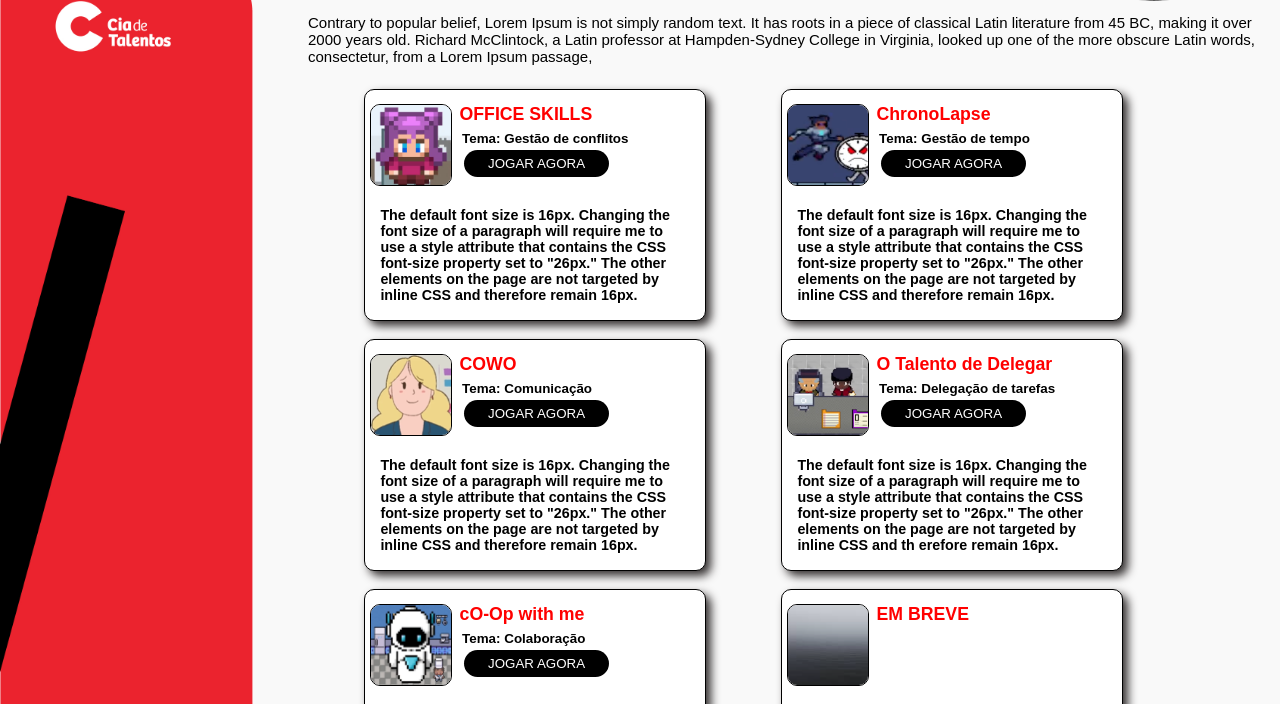
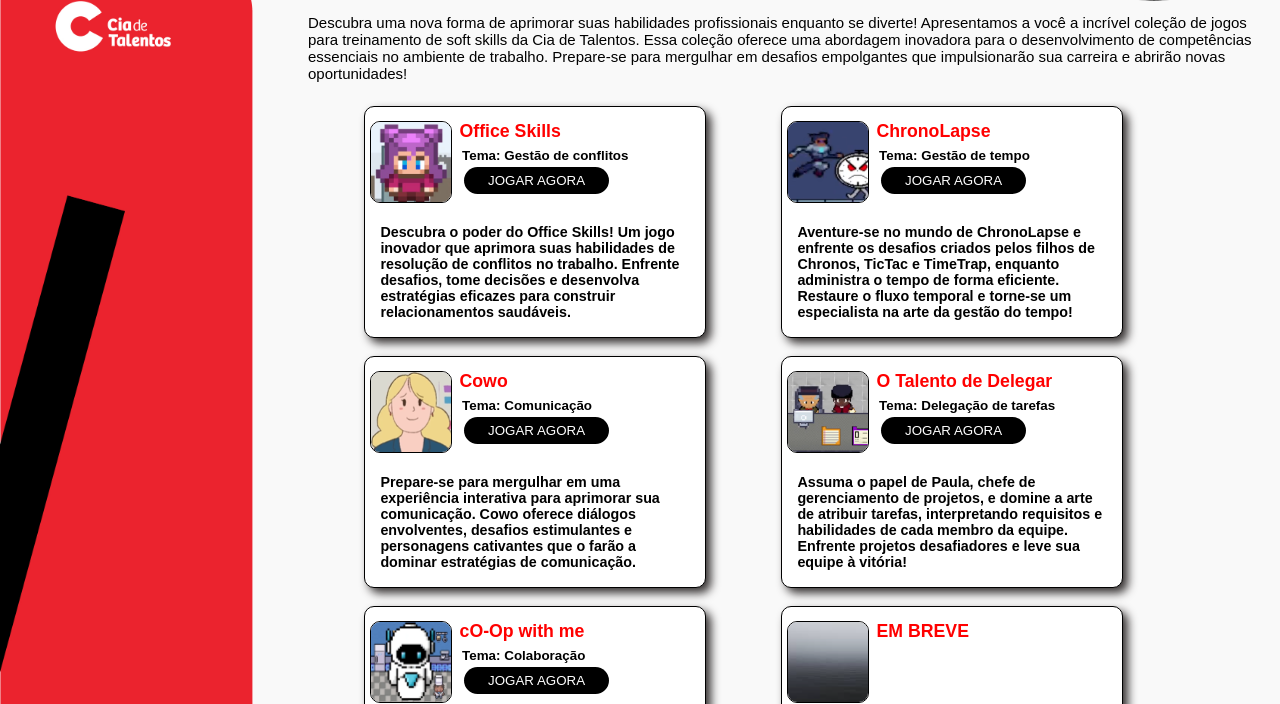
Before and after one commit to lidiamariano/LP, a plain HTML site: page modelo.html in a window 1280 px wide. Shown: the part 55-759 px from the top of the page. Drawn offline with Linux system fonts and the light colour scheme.

Commit message:
Update modelo.html

```diff
--- a/modelo.html
+++ b/modelo.html
@@ -13,10 +13,7 @@
 <body>
     <header>
         <h1>NOSSOS JOGOS</h1>
-        <p>Contrary to popular belief, Lorem Ipsum is not simply random text.
-            It has roots in a piece of classical Latin literature from 45 BC, making it over 2000 years old.
-            Richard McClintock, a Latin professor at Hampden-Sydney College in Virginia,
-            looked up one of the more obscure Latin words, consectetur, from a Lorem Ipsum passage, </p>
+        <p>Descubra uma nova forma de aprimorar suas habilidades profissionais enquanto se diverte! Apresentamos a você a incrível coleção de jogos para treinamento de soft skills da Cia de Talentos. Essa coleção oferece uma abordagem inovadora para o desenvolvimento de competências essenciais no ambiente de trabalho. Prepare-se para mergulhar em desafios empolgantes que impulsionarão sua carreira e abrirão novas oportunidades!</p>
     </header>
     <div class="cards">
         <section class="jogo1">
@@ -27,7 +24,7 @@
                     </div>
                     <div class="textCard3">
                         <div class="textCard">
-                            <h5>OFFICE SKILLS</h5>
+                            <h5>Office Skills</h5>
                         </div>
                         <div class="textCard2">
                             <h6>Tema: Gestão de conflitos</h>
@@ -38,7 +35,7 @@
                     </div>
                 </div>
 
-                <h6>The default font size is 16px. Changing the font size of a paragraph will require me to use a style attribute that contains the CSS font-size property set to "26px." The other elements on the page are not targeted by inline CSS and therefore remain 16px.</h6>
+                <h6>Descubra o poder do Office Skills! Um jogo inovador que aprimora suas habilidades de resolução de conflitos no trabalho. Enfrente desafios, tome decisões e desenvolva estratégias eficazes para construir relacionamentos saudáveis.</h6>
             </div>
         </section>
         <section class="jogo2">
@@ -60,7 +57,7 @@
                     </div>
                 </div>
 
-                <h6>The default font size is 16px. Changing the font size of a paragraph will require me to use a style attribute that contains the CSS font-size property set to "26px." The other elements on the page are not targeted by inline CSS and therefore remain 16px.</h6>
+                <h6>Aventure-se no mundo de ChronoLapse e enfrente os desafios criados pelos filhos de Chronos, TicTac e TimeTrap, enquanto administra o tempo de forma eficiente. Restaure o fluxo temporal e torne-se um especialista na arte da gestão do tempo!</h6>
             </div>
         </section>
         <section class="jogo3">
@@ -71,7 +68,7 @@
                     </div>
                     <div class="textCard3">
                         <div class="textCard">
-                            <h5>COWO</h5>
+                            <h5>Cowo</h5>
                         </div>
                         <div class="textCard2">
                             <h6>Tema: Comunicação</h>
@@ -82,7 +79,7 @@
                     </div>
                 </div>
 
-                <h6>The default font size is 16px. Changing the font size of a paragraph will require me to use a style attribute that contains the CSS font-size property set to "26px." The other elements on the page are not targeted by inline CSS and therefore remain 16px.</h6>
+                <h6> Prepare-se para mergulhar em uma experiência interativa para aprimorar sua comunicação. Cowo oferece diálogos envolventes, desafios estimulantes e personagens cativantes que o farão a dominar estratégias de comunicação.</h6>
             </div>
         </section>
         <section class="jogo4">
@@ -104,8 +101,7 @@
                     </div>
                 </div>
 
-                <h6>The default font size is 16px. Changing the font size of a paragraph will require me to use a style attribute that contains the CSS font-size property set to "26px." The other elements on the page are not targeted by inline CSS and th
-                    erefore remain 16px.</h6>
+                <h6>Assuma o papel de Paula, chefe de gerenciamento de projetos, e domine a arte de atribuir tarefas, interpretando requisitos e habilidades de cada membro da equipe. Enfrente projetos desafiadores e leve sua equipe à vitória!</h6>
             </div>
         </section>
         <section class="jogo5">
@@ -127,7 +123,7 @@
                     </div>
                 </div>
 
-                <h6>The default font size is 16px. Changing the font size of a paragraph will require me to use a style attribute that contains the CSS font-size property set to "26px." The other elements on the page are not targeted by inline CSS and therefore remain 16px.</h6>
+                <h6>Inspirado no conceito de multiverso, este jogo inovador ensina como a colaboração funciona em diversos cenários e contextos. Desvende os segredos dos multiversos, trabalhe em equipe e supere desafios!</h6>
             </div>
         </section>
 
```
